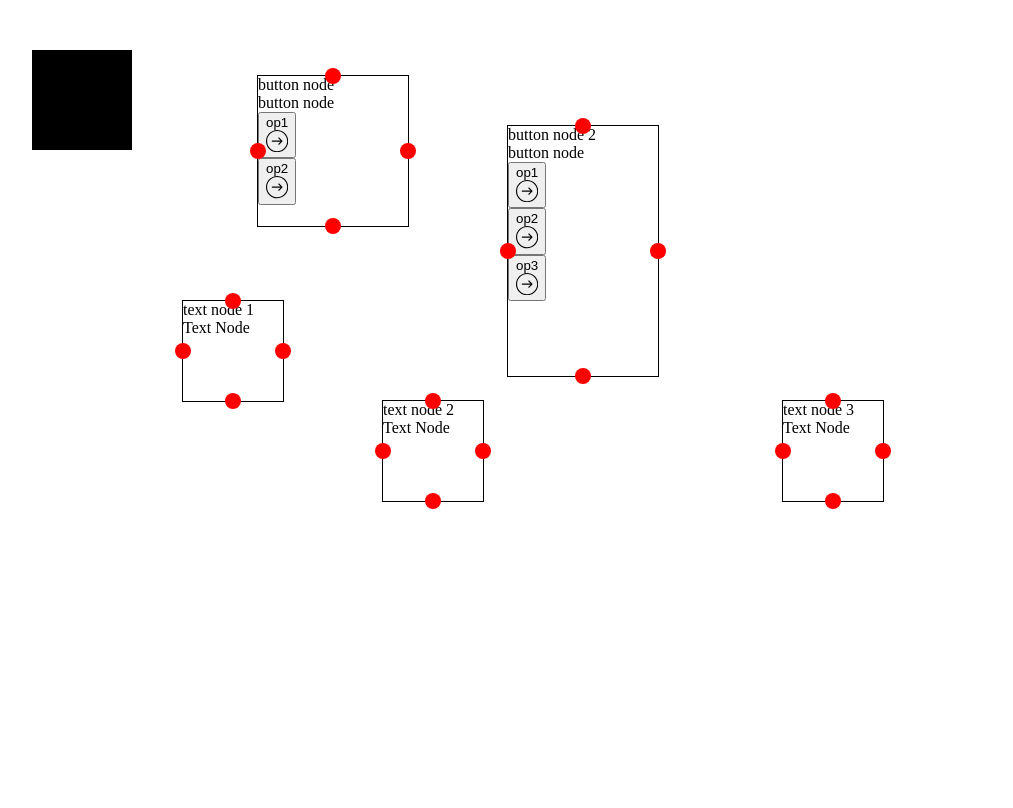
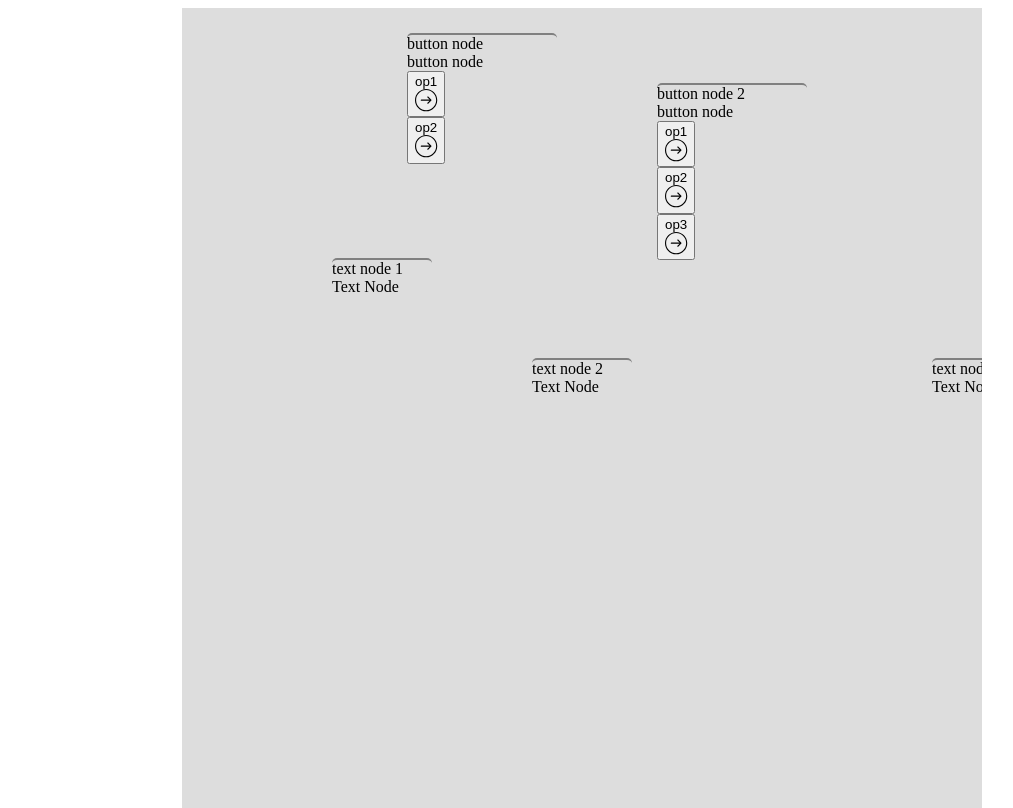
Before and after one commit to juzser/vue2-flowchart, a Vue app: page / in a window 1280 px wide. Shown: the whole page, without its empty margins (18-1031 px from the left). Built offline with nearby package versions, Linux system fonts and the light colour scheme.

Commit message:
Change: Styles for flowchart

```diff
--- a/src/assets/scss/components/_button-node.scss
+++ b/src/assets/scss/components/_button-node.scss
@@ -1,7 +1,24 @@
+
+.qkfc-btn-node-body{
+  padding: 5px;
+}
+.qkfc-btn-node-option {
+  display: flex;
+  width: 100%;
+  height: 2rem;
+  border-left: 2px solid grey;
+  margin-top: 5px;
+  z-index: 8;
+}
+.qkfc-btn-node-option__title {
+  flex-grow: 1;
+  align-self: center;
+}
+.qkfc-icon-right-arrow {
+  cursor: move;
+  height: 100%;
+}
+
 .qkfc-btn-option {
   cursor: pointer;
 }
-
-.qkfc-icon-right-arrow {
-  cursor: move;
-}
--- a/src/assets/scss/components/_flow-chart.scss
+++ b/src/assets/scss/components/_flow-chart.scss
@@ -1,28 +1,26 @@
 .qkfc-container {
-  width: 100%;
+  position: absolute;
+  left: 200px;
+  margin: 0;
+  overflow: auto;
+  background-color: #dddddd;
+  width: 800px;
   height: 100%;
-  overflow: hidden;
-  background-color: transparent;
-}
+  position: absolute;
 
-.qkfc-flow-chart-content {
-  position: absolute;
-  top: 50px;
-  left: 50px;
-  width: 100px;
-  height: 100px;
-  transform-origin: 50% 50%;
-  background-color: #000;
+  svg {
+    overflow: visible;
+  }
 }
 
 .qkfc-flow-chart-link {
-  z-index: 30;
+  z-index: 20;
 }
 
 .qkfc-links-wrapper {
   width: 100%;
   height: 100%;
-  overflow: hidden;
+
 }
 
 .qkfc-link-svg-group {
--- a/src/assets/scss/components/_node.scss
+++ b/src/assets/scss/components/_node.scss
@@ -1,17 +1,38 @@
 .qkfc-node {
   position: absolute;
   cursor: move;
-  border: 1px solid black;
+  border-radius: 5px;
+  user-select: none;
+  border-top: 2.5px solid grey;
 }
 
+.qkfc-node-header {
+  background-color: #eeeeee;
+  border-radius: inherit;
+  display: flex;
+  height: 40px;
+  align-items: center;
+  padding: 0 5px;
+  outline: none;
+}
+.qkfc-node-title {
+  font-size: 1rem;
+  flex-grow: 1;
+}
+
+.qkfc-node-btn-icon--delete {
+  z-index: 20;
+  width: 12px;
+  height: 12px;
+  // border-radius: 50%;
+  fill: grey;
+  border: none;
+  cursor: pointer;
+}
 .qkfc-node-port {
   position: absolute;
-  z-index: 20;
-  width: 16px;
-  height: 16px;
+  z-index: 30;
   border-radius: 50%;
-  background-color: red;
-  transform: translate(-8px, -8px);
 }
 
 .qkfc-node-port--top {
--- a/src/components/AppStyle.vue
+++ b/src/components/AppStyle.vue
@@ -6,8 +6,49 @@ export default {
   props: ['options'],
   computed: {
     style () {
+      if (!this.options) {
+        return ''
+      }
+
+      const {
+        nodeBdColor,
+        nodePortColor,
+        nodeBgColor,
+        nodePortSize,
+        iconDeleteNodeColor
+      } = this.options
+
       const styles = `
 <style type="text/css" id="qkfc-style">
+.qkfc-node {
+  background-color: ${nodeBgColor}
+}
+.qkfc-node--active {
+  border-top: 2.5px solid ${nodeBdColor};
+}
+
+qkfc-btn-node-option--active {
+  border-left: 2.5px solid ${nodeBgColor};
+}
+
+.qkfc-node-port {
+  border: 1.5px solid ${nodePortColor};
+  width: ${nodePortSize}px;
+  height: ${nodePortSize}px;
+  transform: translate(-${nodePortSize / 2 + 3}px, -${nodePortSize / 2 + 1}px);
+}
+
+.qkfc-node-port:hover {
+  background-color: ${nodePortColor}
+}
+
+.qkfc-btn-node-option--active {
+  border-left: 2px solid ${nodeBdColor}
+}
+
+.qkfc-node-btn-icon--delete-active {
+  fill: ${iconDeleteNodeColor};
+}
 
 </style>
       `
```
